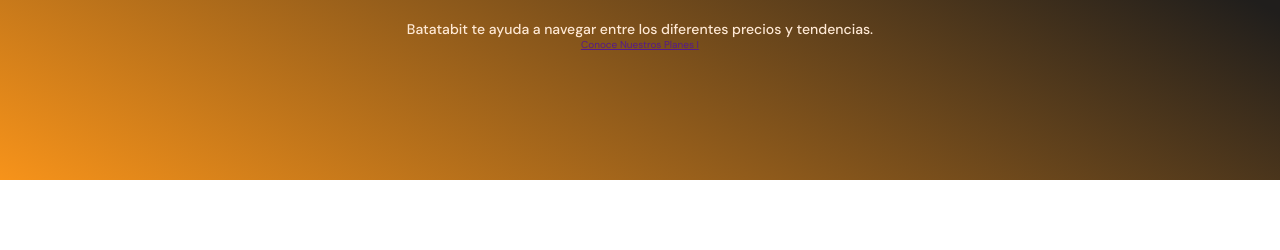
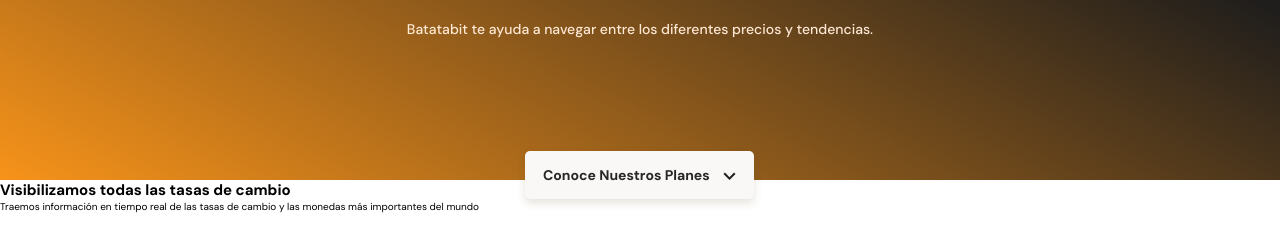
Before and after one commit to marinrmarco/curso-mobile-first, a plain HTML site: page index.html in a window 1280 px wide. Shown: the part 154-404 px from the top of the page. Drawn offline with Linux system fonts and the light colour scheme.

Commit message:
Estilos del header y HTML del exchange-container

```diff
--- a/index.html
+++ b/index.html
@@ -14,12 +14,21 @@
             <div class="header__title-container">
                 <h1>La próxima revolución en el intercambio de criptomonedas</h1>
                 <p>Batatabit te ayuda a navegar entre los diferentes precios y tendencias.</p>
-                <a href="" class="header__button">Conoce Nuestros Planes <span>I</span></a>
+                <a href="" class="header__button">Conoce Nuestros Planes <span></span></a>
             </div>
 
         </header>
             <main>
-                <section></section>
+                <section class="main-exchange-container">
+                    <div class="backgroundImg"></div>
+                    <div class="main-exchange-container__title">
+                        <h2>Visibilizamos todas las tasas de cambio</h2>
+                        <p>Traemos información en tiempo real de las tasas de cambio y las monedas más importantes del mundo</p>
+                    </div>
+                    <section class="main-tables-container">
+                        <div></div>
+                    </section>
+                </section>
                 <section></section>
                 <section></section>
                 <section></section>
--- a/styles.css
+++ b/styles.css
@@ -74,3 +74,30 @@ html{
     line-height: 1.8rem;
 
 }
+
+.header__title-container .header__button{
+    position: absolute;
+    left: calc(50% - 115px);
+    top: 270px;
+    display: block;
+    margin-top: 35px;
+    padding: 15px;
+    width: 229px;
+    height: 48px;
+    background-color: var(--off-white);
+    box-shadow: 0px 4px 8px rgba(89, 73, 30, 0.16);
+    border: none;
+    border-radius: 5px;
+    font-size: 1.4rem;
+    font-weight: bold;
+    text-decoration: none;
+    color: var(--black);
+}
+
+.header__button span {
+    display: inline-block;
+    width: 13px;
+    height: 8px;
+    margin-left: 10px;
+    background-image: url('./assets/icons/arrow-down.svg');
+}
```
Also changed, not shown: assets/icons/arrow-down.svg (added).
